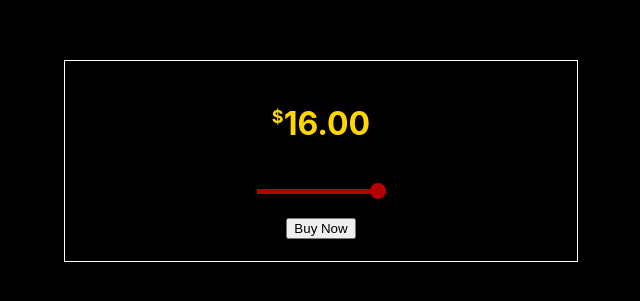
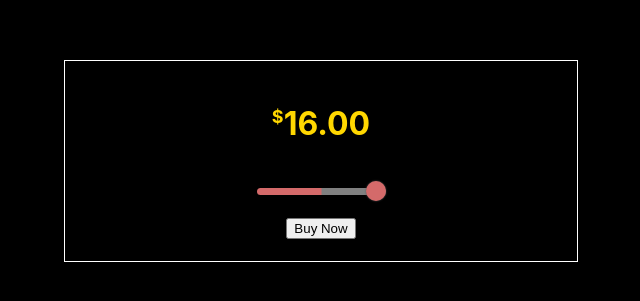
Before and after one commit to jcsmileyjr/range-slider, a React (Create React App) app in the folder react-range-slider/: page / in a window 1280 px wide. Shown: the part 239-540 px from the top of the page, without its empty margins (319-959 px from the left). Built offline with nearby package versions, Linux system fonts and the light colour scheme.

Commit message:
Refactor styling for slider

```diff
--- a/react-range-slider/src/App.css
+++ b/react-range-slider/src/App.css
@@ -27,50 +27,26 @@ h1 {
 }
 
 .range__inputRange--style {
-  /* padding: 15px; */
-  opacity: 0.7;
-  -webkit-appearance: none;
-  appearance: none;
-  /* height: 10px; */
-  /* background: #505050; */
+	-webkit-appearance: none;
+	height: 7px;
+	background: grey;
+	border-radius: 5px;
+	background-image: linear-gradient(#d46a6a, #d46a6a);
+	background-repeat: no-repeat;
 }
 
-/* progress (before knob) within Firefox */
-input[type=range]::-moz-range-progress {
-  background: #EA346F;
-  border-top-left-radius: 10px;
-  border-bottom-left-radius: 10px;
-  height: 14px;
+input[type='range']::-webkit-slider-thumb {
+	-webkit-appearance: none;
+	height: 20px;
+	width: 20px;
+	border-radius: 50%;
+	background: #d46a6a;
+	cursor: pointer;
+	box-shadow: 0 0 2px 0 #555;
 }
 
-input[type="range"]::-webkit-slider-runnable-track {
-  background: red;
-  height: 5px;
-}
 
-input[type="range"]::-webkit-slider-thumb {
-  -webkit-appearance: none; /* Override default look */
-  appearance: none;
-  border-radius: 90px;
-  margin-top: -6px; /* Centers thumb on the track */
-  background-color: red;
-  height: 1rem;
-  width: 1rem;
-}
 
-/******** Firefox ********/
-input[type="range"]::-moz-range-thumb {
-  border: none; /*Removes extra border that FF applies*/
-  border-radius: 90px; /*Removes default border-radius that FF applies*/
-  background-color: red;
-  height: 1rem;
-  width: 1rem;
-}
-
-input[type="range"]::-moz-range-track {
-  background: red;
-  height: 5px;
-}
 
 
 .range__inputRange--style:hover {
--- a/react-range-slider/src/App.js
+++ b/react-range-slider/src/App.js
@@ -1,4 +1,5 @@
-import './App.css';
+import "./App.css";
+import {useState} from 'react';
 
 /**
  * Simple React project featuring a range input displaying a dollar amount
@@ -12,13 +13,34 @@ import './App.css';
  * TODO - Setup basic README of the project
  */
 function App() {
+  const [value, setValue] = useState(10);
+  const MAX = 20;
+  const getBackgroundSize = () => {
+    console.log(value);
+    return {
+      backgroundSize: `${(value * 100) / MAX}% 100%`,
+    };
+  };
+
   return (
     <div className="App">
-        <main>
-            <h1><span className="range__amountDollarSign--style">$</span>16.00</h1>
-            <input className="range__inputRange--style" type="range" min="1" max="20"  step="1" />
-            <button className="range__buyButton--style" type="button">Buy Now</button>
-        </main>
+      <main>
+        <h1>
+          <span className="range__amountDollarSign--style">$</span>16.00
+        </h1>
+        <input
+          className="range__inputRange--style"
+          style={getBackgroundSize()}
+          type="range"
+          min="1"
+          max="20"
+          step="1"
+          onChange={(e) => setValue(e.target.value)}
+        />
+        <button className="range__buyButton--style" type="button">
+          Buy Now
+        </button>
+      </main>
     </div>
   );
 }
```
Also changed, not shown: 1 other file (tests, documents, lock files or other folders).
